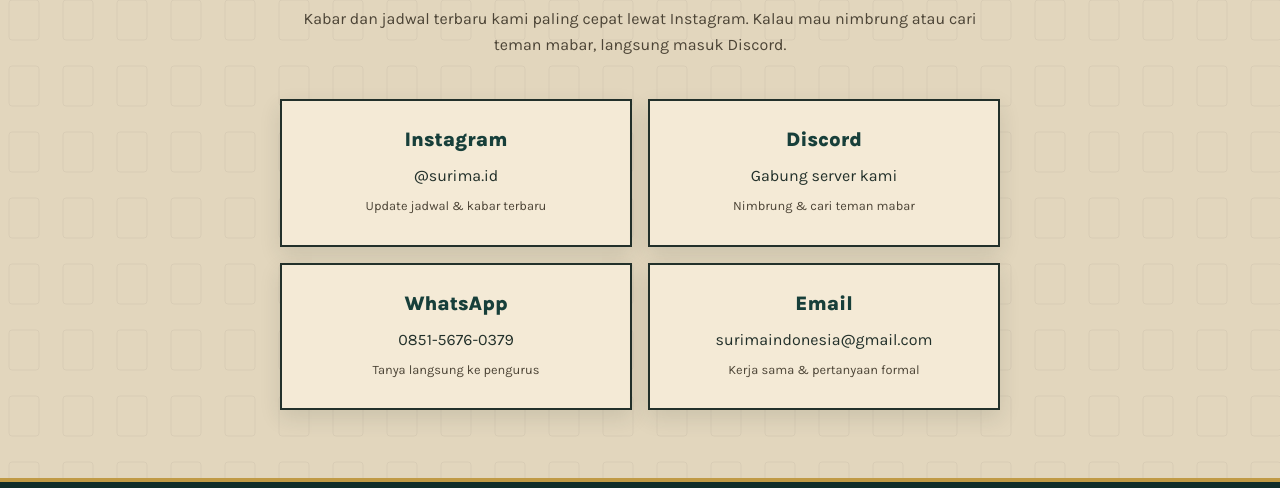
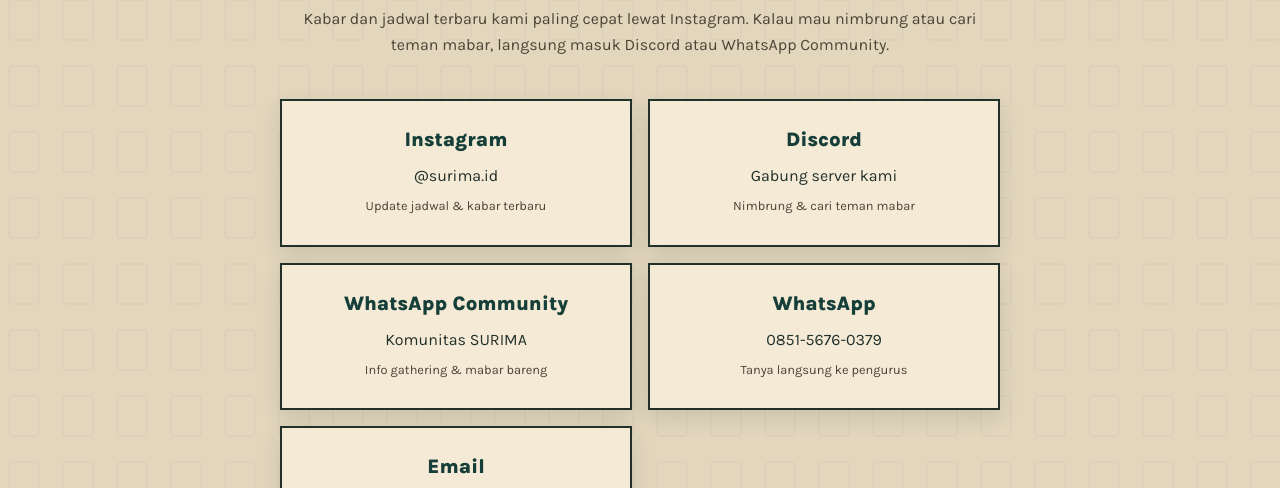
Before and after one commit to surima-id/surima-web, a plain HTML site: page contact.html in a window 1280 px wide. Shown: the part 632-1120 px from the top of the page. Drawn offline with Linux system fonts and the light colour scheme.

Commit message:
Add WhatsApp Community link and Three Frogs gallery photo

```diff
--- a/contact.html
+++ b/contact.html
@@ -49,7 +49,7 @@
     <div class="section-head">
       <span class="eyebrow">Kontak</span>
       <h2>Mari Terhubung</h2>
-      <p>Kabar dan jadwal terbaru kami paling cepat lewat Instagram. Kalau mau nimbrung atau cari teman mabar, langsung masuk Discord.</p>
+      <p>Kabar dan jadwal terbaru kami paling cepat lewat Instagram. Kalau mau nimbrung atau cari teman mabar, langsung masuk Discord atau WhatsApp Community.</p>
     </div>
     <div class="contact-grid">
       <a class="card contact-card" href="https://www.instagram.com/surima.id" target="_blank" rel="noopener">
@@ -61,6 +61,11 @@
         <h3>Discord</h3>
         <p style="margin-bottom:0">Gabung server kami</p>
         <span class="note">Nimbrung &amp; cari teman mabar</span>
+      </a>
+      <a class="card contact-card" href="https://chat.whatsapp.com/BFQ3oq828dN1TX102CgocP" target="_blank" rel="noopener">
+        <h3>WhatsApp Community</h3>
+        <p style="margin-bottom:0">Komunitas SURIMA</p>
+        <span class="note">Info gathering &amp; mabar bareng</span>
       </a>
       <a class="card contact-card" href="https://wa.me/6285156760379?text=Halo%20SURIMA!%20Saya%20ingin%20bertanya." target="_blank" rel="noopener">
         <h3>WhatsApp</h3>
```
Also changed, not shown: gallery.html (+4 -0 lines), assets/gallery/mabar-threefrogs-2026-10.jpg (added).
